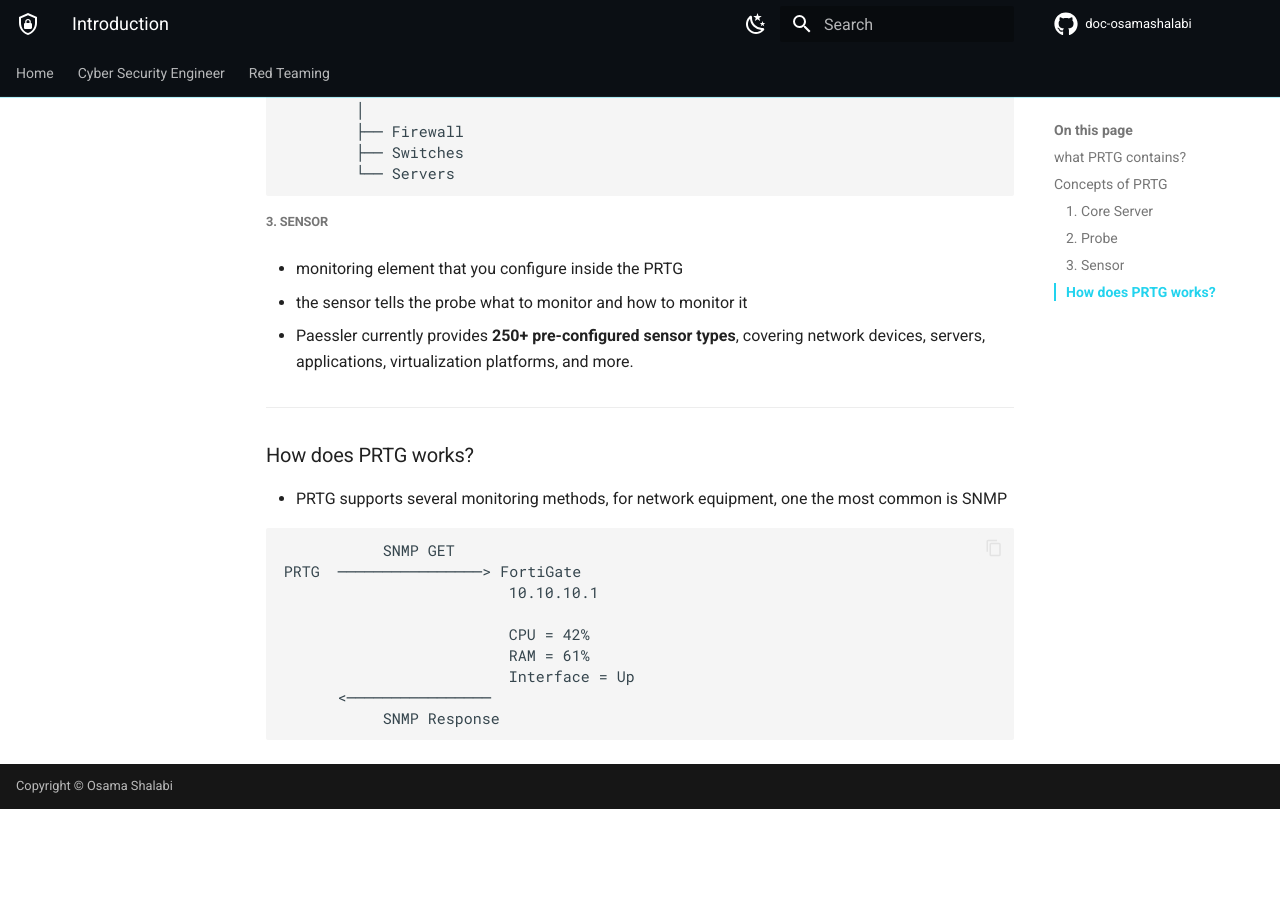
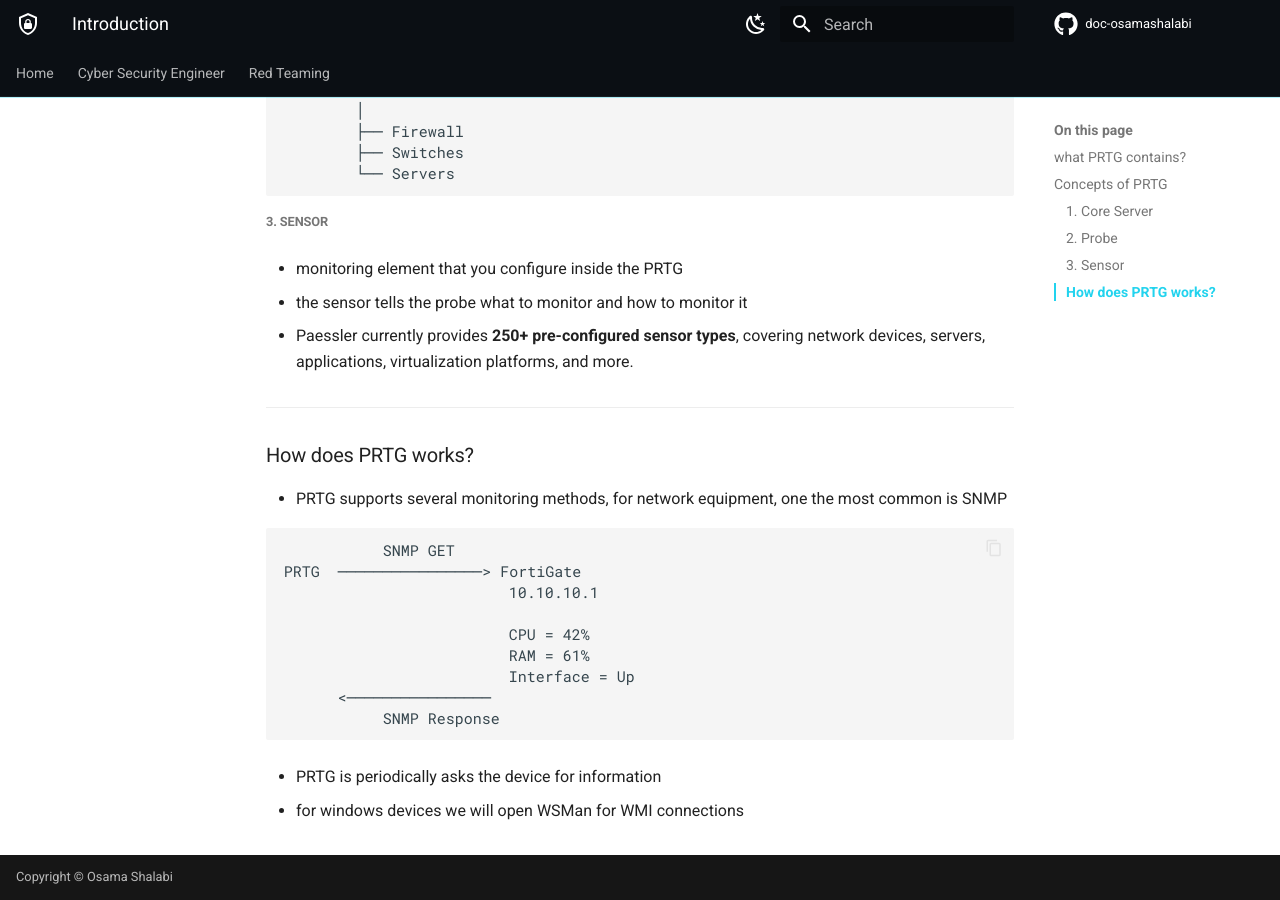
Before and after one commit to osamashalabi432-png/doc-osamashalabi, an MkDocs documentation site: the page built from docs/cyber-security-engineer/network-monitoring/Introduction.md, in a window 1280 px wide and 900 px high, scrolled down 1376 px. Built offline with MkDocs 1.6.1 and Material for MkDocs 9.7.7, drawn with Linux system fonts in a browser that asks for light colours; comment, search, counter and statistics services are not loaded; before the commit the page ends 2185 px from its top, so only the background shows below that.

Commit message:
vault backup: 2026-10-06 13:58:23

````diff
--- a/docs/cyber-security-engineer/network-monitoring/Introduction.md
+++ b/docs/cyber-security-engineer/network-monitoring/Introduction.md
@@ -71,3 +71,7 @@ PRTG  ────────────────> FortiGate
       <────────────────
            SNMP Response
 ```
+
+- PRTG is periodically asks the device for information
+
+- for windows devices we will open WSMan for WMI connections
````
